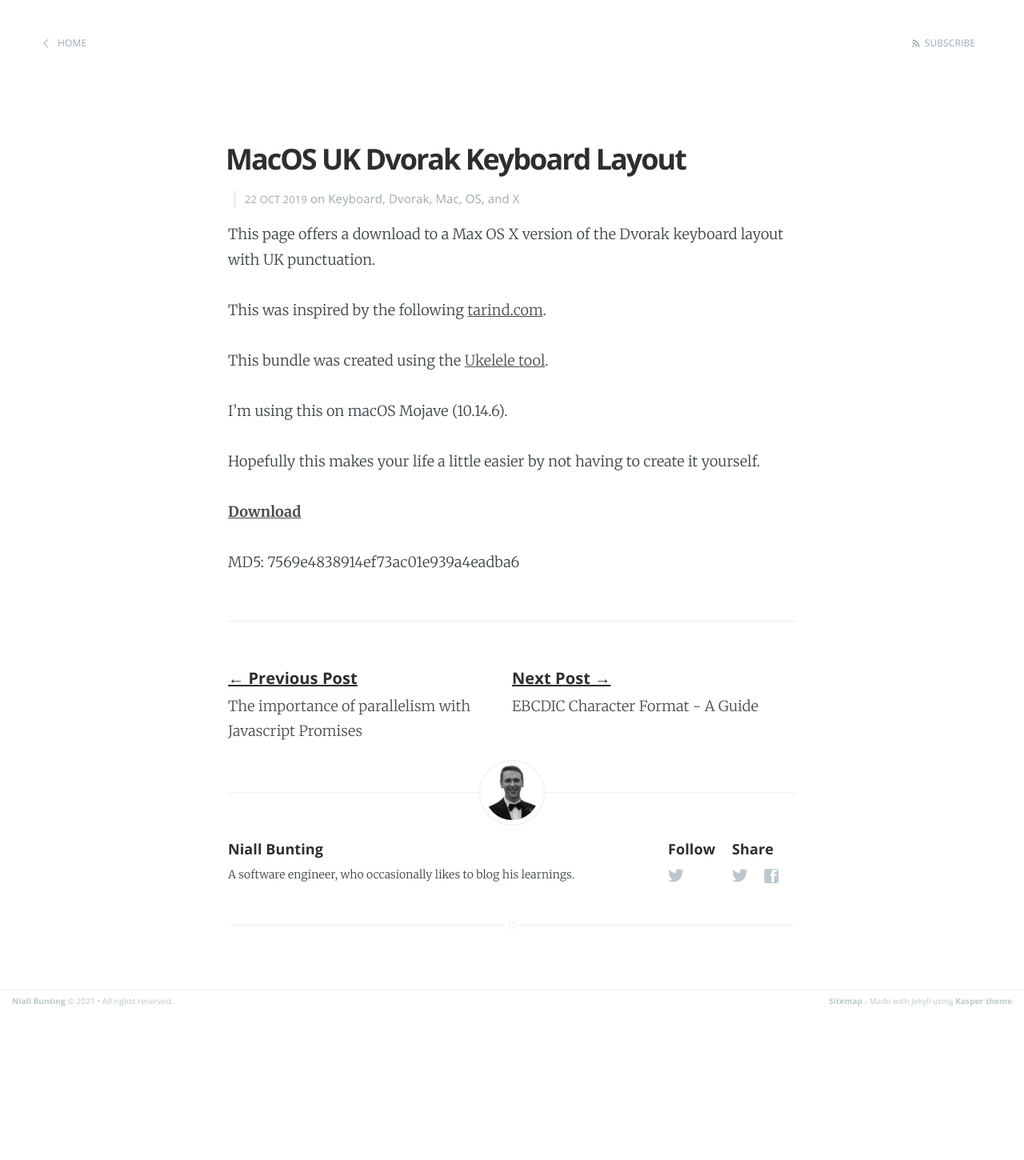
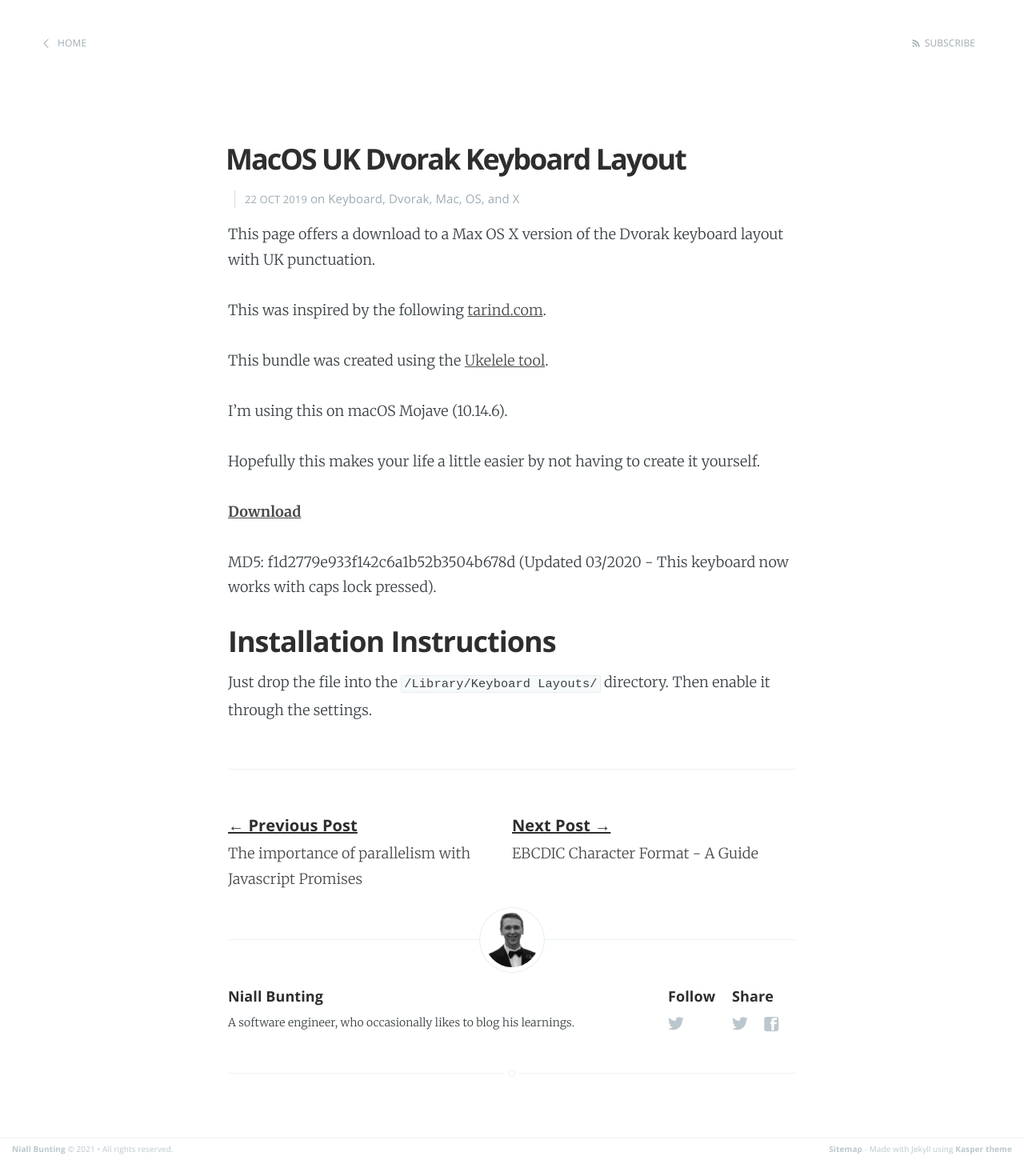
Before and after one commit to NiallBunting/niallbunting.github.io, a Jekyll site: the page built from _posts/2019-10-22-dvorak-keyboard-mac.markdown, in a window 1280 px wide. Shown: the whole page at 80% size. Built offline with Jekyll 4.4.1, drawn with Linux system fonts in a browser that asks for light colours; before the commit the page ends 1265 px from its top, so only the background shows below that.

Commit message:
Update readme with new MD5 and instructions

```diff
--- a/_posts/2019-10-22-dvorak-keyboard-mac.markdown
+++ b/_posts/2019-10-22-dvorak-keyboard-mac.markdown
@@ -17,7 +17,11 @@ Hopefully this makes your life a little easier by not having to create it yourse
 
 **[Download][download]**
 
-MD5: 7569e4838914ef73ac01e939a4eadba6
+MD5: f1d2779e933f142c6a1b52b3504b678d (Updated 03/2020 - This keyboard now works with caps lock pressed).
+
+## Installation Instructions
+
+Just drop the file into the `/Library/Keyboard Layouts/` directory. Then enable it through the settings.
 
 [tarind]: https://web.archive.org/web/20190211013314/http://www.tarind.com/ukdvorak.html
 [download]: https://www.niallbunting.com/ukdvorak/macukdvorak.zip
```
